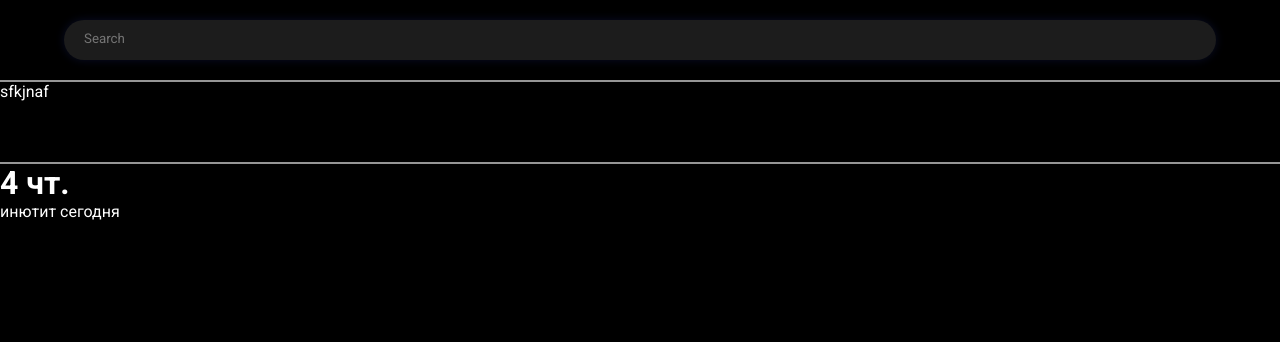
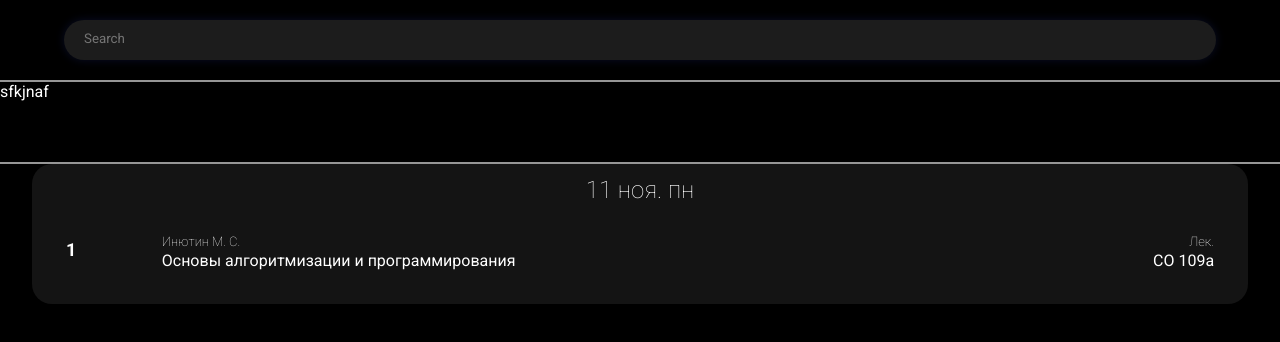
Before and after one commit to Arseniy0xff/schdl, a plain HTML site: page new.html in a window 1280 px wide. Drawn offline with Linux system fonts and the light colour scheme; no server answers.

Commit message:
new info blocks type

```diff
--- a/new.html
+++ b/new.html
@@ -50,10 +50,23 @@
 		</div>
 
 
-		<div class="">
-			<h1>4 чт.</h1>
-			<div>инютит сегодня</div>
-			<div></div>
+		<div class="info-card">
+			<div class="info-date">
+				<span>11 ноя. пн</span>
+			</div>
+
+
+			<div class="info-block-n">
+				<div class="info-block-ingrid-num">1</div>
+				<div class="info-block-ingrid-t">Инютин М. С.</div>
+				<div class="info-block-ingrid-s">Основы алгоритмизации и программирования</div>
+				<div class="info-block-ingrid-с">Лек.</div>
+				<div class="info-block-ingrid-w">СО 109а</div>
+
+				<!-- <span class="info-tname">Инютин М. С.</span><br>
+				<span class="info-sname">Основы алгоритмизации и программирования</span> -->
+			</div>
+
 		</div>
 
 	</div>
--- a/style_dark.css
+++ b/style_dark.css
@@ -26,7 +26,7 @@ p {
 	z-index: 1000;
 	top: 20px;
 	left: 50%;
-    transform: translateX(-50%);
+	transform: translateX(-50%);
 	border-radius: 20px;
 	/*border: 1px solid rgba(127, 127, 127, 0.4);*/
 	background-color: rgba(138, 138, 138, 0.2);
@@ -63,7 +63,8 @@ p {
 
 .main-input.fake-focus {
 	/*border: 1px solid rgb(41, 96, 216);  Убедитесь, что здесь задана рамка */
-    outline: none; /* Убираем стандартный контур */
+	outline: none;
+	/* Убираем стандартный контур */
 	padding-bottom: 10px;
 	border-bottom: 1px solid rgb(255, 255, 255);
 	font-size: 16px;
@@ -99,7 +100,7 @@ p {
 	background-color: rgb(20, 20, 20);
 	color: rgb(255, 255, 255);
 	margin: 2vh 0 4vh 0;
-  	font-size: 18px;
+	font-size: 18px;
 }
 
 .search-section {
@@ -109,6 +110,7 @@ p {
 	background-color: rgb(20, 20, 20);
 
 }
+
 .search-section.vis {
 	opacity: 1;
 	pointer-events: auto;
@@ -142,3 +144,94 @@ p {
 	/*background-color: rgb(0, 0, 0);*/
 	border-bottom: 2px solid rgb(150, 150, 150);
 }
+
+.info-block-n {
+	/* width: 100%;
+	height: 10vh; */
+	background-color: initial;
+	display: grid;
+	grid-template-columns: repeat(12, 1fr);
+	grid-template-rows: repeat(2, 1fr);
+	gap: 2px;
+	/* grid-auto-rows: minmax(100px, auto); */
+	align-items: center;
+	padding: 2%;
+	/* justify-items: center; */
+
+}
+
+.info-block-n div {
+	background-color: initial;
+}
+
+
+.info-block-ingrid-num {
+	grid-column: 1;
+	grid-row: 1 / 3;
+	align-self: center;
+	/* Вертикальное выравнивание для этого элемента */
+	/* justify-self: center; */
+	font-weight: bold;
+	font-size: large;
+}
+
+.info-block-ingrid-t {
+	grid-column: 2 / 10;
+	grid-row: 1;
+	align-self: end;
+	font-weight: 100;
+	font-size: small;
+
+}
+
+.info-block-ingrid-s {
+	grid-column: 2 / 10;
+	grid-row: 2;
+	align-self: baseline;
+}
+
+.info-block-ingrid-w {
+	grid-column: 10 / 13;
+	grid-row: 2;
+	align-self: baseline;
+	text-align: right;
+}
+
+.info-block-ingrid-с {
+	grid-column: 10 / 13;
+	grid-row: 1;
+	align-self: end;
+	font-weight: 100;
+	font-size: small;
+	text-align: right;
+}
+
+
+
+.info-card {
+	box-sizing: border-box;
+	width: 95%;
+	padding: 10px;
+	margin: auto;
+	background-color: rgb(20, 20, 20);
+	border-radius: 20px;
+}
+
+.info-card span {
+	background-color: initial;
+}
+
+.info-date {
+	background-color: initial;
+	font-size: x-large;
+	margin: 2px;
+	text-align: center;
+	font-weight: 100;
+}
+
+.info-tname {
+	font-weight: 100;
+	font-size: small;
+}
+
+.info-sname {}
```
